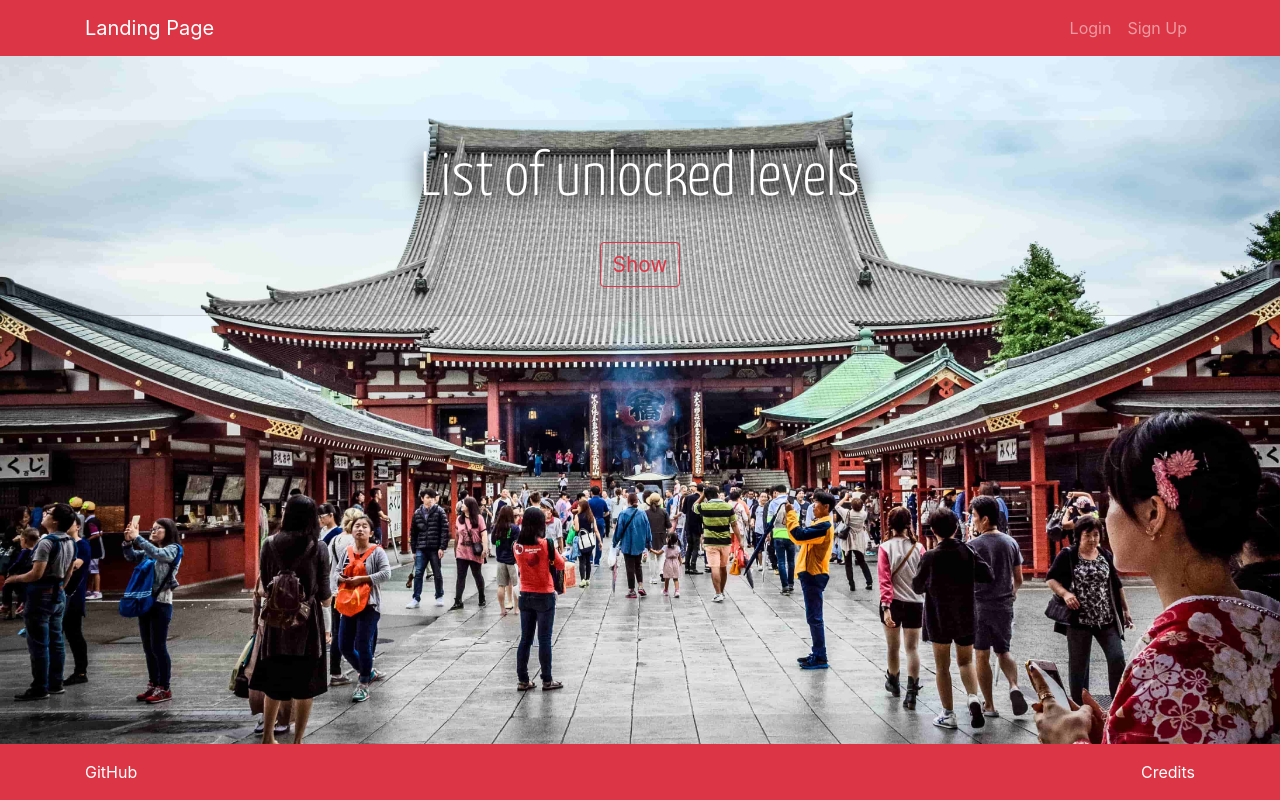
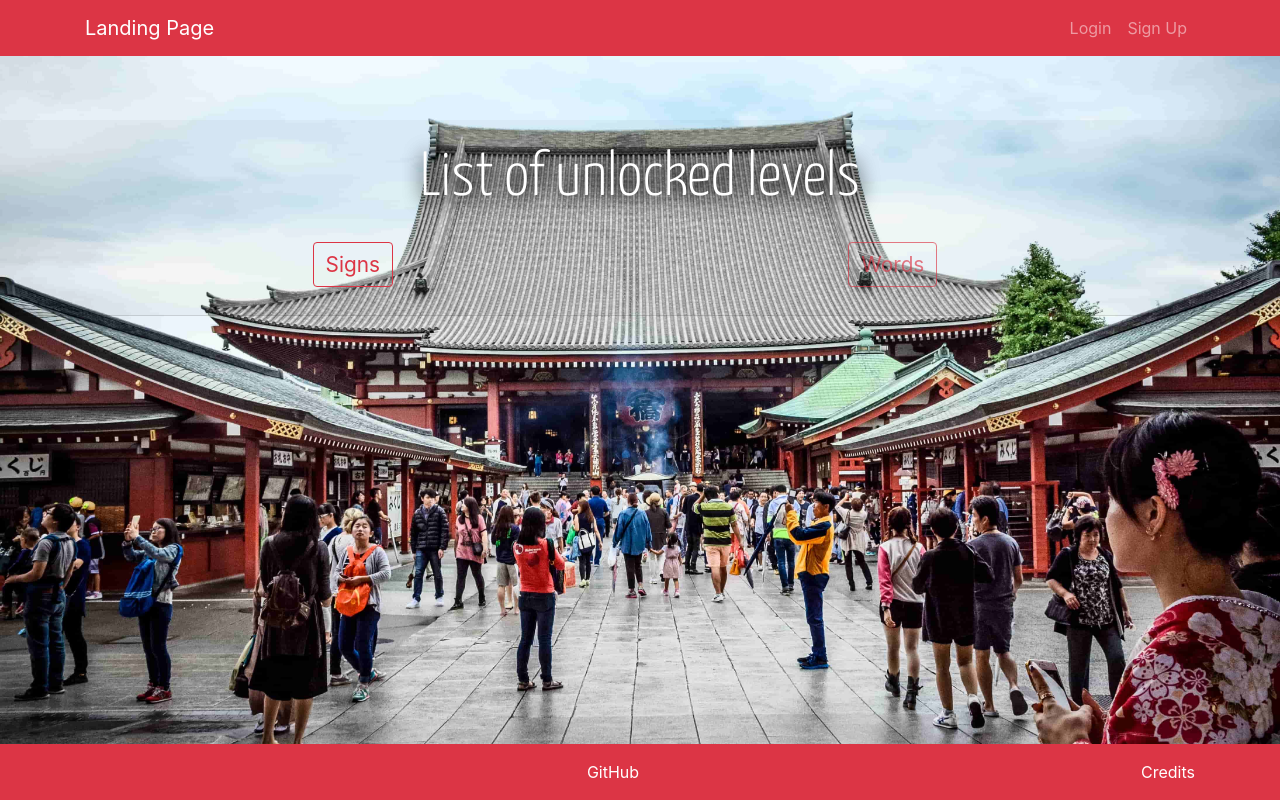
Before and after one commit to zooyl/JapaneseMemo, a Django app: template templates/katakana.html in a window 1280 px wide. Run offline with Django 3.2, Linux system fonts and the light colour scheme; the template is opened without the code that fills it, so the values that code supplies are empty; some libraries are stand-ins or nearby versions.

Commit message:
html for words, url update

```diff
--- a/JapaneseMemo/urls.py
+++ b/JapaneseMemo/urls.py
@@ -47,6 +47,7 @@
     path('home/hiragana/mixed', Hiragana.views.PresetMixed.as_view(), name='mixed'),
     path('home/hiragana/diacritics', Hiragana.views.PresetDiacritics.as_view(), name='diacritics'),
     path('home/hiragana', Hiragana.views.HiraganaMain.as_view(), name='hiragana'),
+    path('home/hiragana/greetings', Hiragana.views.PresetGreetings.as_view(), name='greetings'),
     # Katakana Urls
     path('home/katakana', Katakana.views.KatakanaMain.as_view(), name='katakana'),
     path('home/katakana/easy', Katakana.views.PresetEasy.as_view(), name='kata_easy'),
--- a/templates/katakana.html
+++ b/templates/katakana.html
@@ -2,11 +2,17 @@
 {% load static %}
 {% block content %}
     <div class="text-center katakana-bg" style="padding-top: 15vh">
-        <div class="card-header">
-            <p class="try-font-title">List of unlocked levels</p>
-            <p class="btn btn-outline-danger extend" style="font-size: calc(1vh + 1vw)">Show</p>
+    <div class="card-header">
+    <p class="try-font-title">List of unlocked levels</p>
+    <div class="container">
+        <div class="container row justify-content-around">
+            <p class="btn btn-outline-danger extend-signs" style="font-size: calc(1vh + 1vw)">Signs</p>
+            <p class="btn btn-outline-danger disabled extend-words" style="font-size: calc(1vh + 1vw)">Words</p>
         </div>
-        <div id="levels" class="padd-3" style="display: none">
+    </div>
+    <div class="container">
+    <div class="container row justify-content-around">
+        <div id="levels-signs" class="padd-3" style="display: none">
             <div class="extend-content">
                 <a href="{% url 'kata_easy' %}" class="btn btn-danger" data-toggle="popover"
                    title="Basic" data-trigger="hover" data-content="First 15 signs">Easy
@@ -40,5 +46,41 @@
                 </div>
             {% endif %}
         </div>
+        <div id="levels-words#" class="padd-3" style="display: none">
+            <div class="extend-content">
+                <a href="{% url 'easy' %}" class="btn btn-danger"
+                   data-toggle="popover"
+                   title="#" data-trigger="hover"
+                   data-content="###">Easy
+                    Level</a>
+            </div>
+            {% if perms.Hiragana.medium_level %}
+                <div class="padd-3 extend-content">
+                    <a href="{% url 'medium' %}" class="btn btn-danger" data-toggle="popover"
+                       title="#" data-trigger="hover" data-content="#">Medium Level</a>
+                </div>
+            {% endif %}
+            {% if perms.Hiragana.hard_level %}
+                <div class="padd-3 extend-content">
+                    <a href="{% url 'hard' %}" class="btn btn-danger" data-toggle="popover"
+                       title="#" data-content="#" data-trigger="hover">Hard
+                        Level</a>
+                </div>
+            {% endif %}
+            {% if perms.Hiragana.diacritics %}
+                <div class="padd-3 extend-content">
+                    <a href="{% url 'diacritics' %}" class="btn btn-danger" data-toggle="popover"
+                       title="#" data-trigger="hover"
+                       data-content="#">todo</a>
+                </div>
+            {% endif %}
+            {% if perms.Hiragana.mixed_level %}
+                <div class="padd-3 extend-content">
+                    <a href="{% url 'mixed' %}" class="btn btn-danger" data-toggle="popover"
+                       title="#" data-trigger="hover"
+                       data-content="#">todo</a>
+                </div>
+            {% endif %}
+        </div>
     </div>
 {% endblock content %}
```
Also changed, not shown: Hiragana/views.py (+16 -0 lines), templates/hiragana.html (+1 -32 lines).
